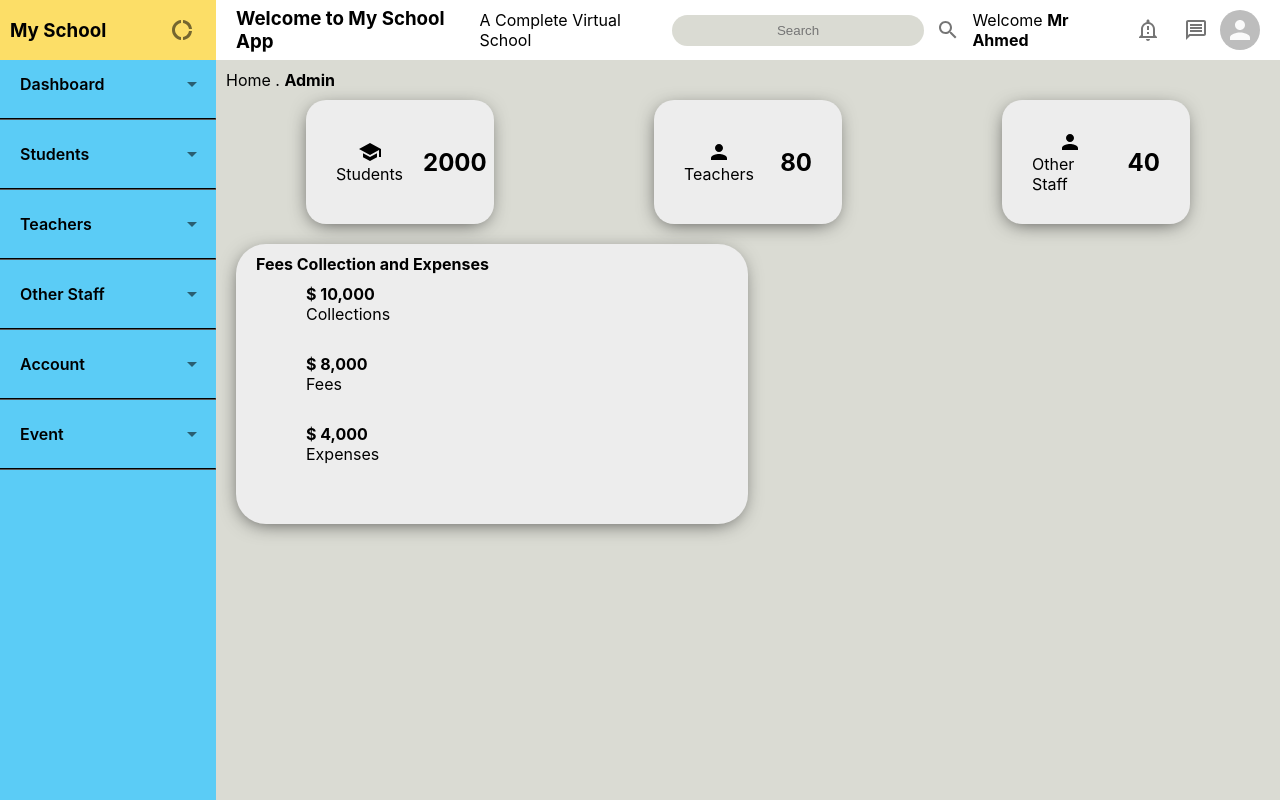
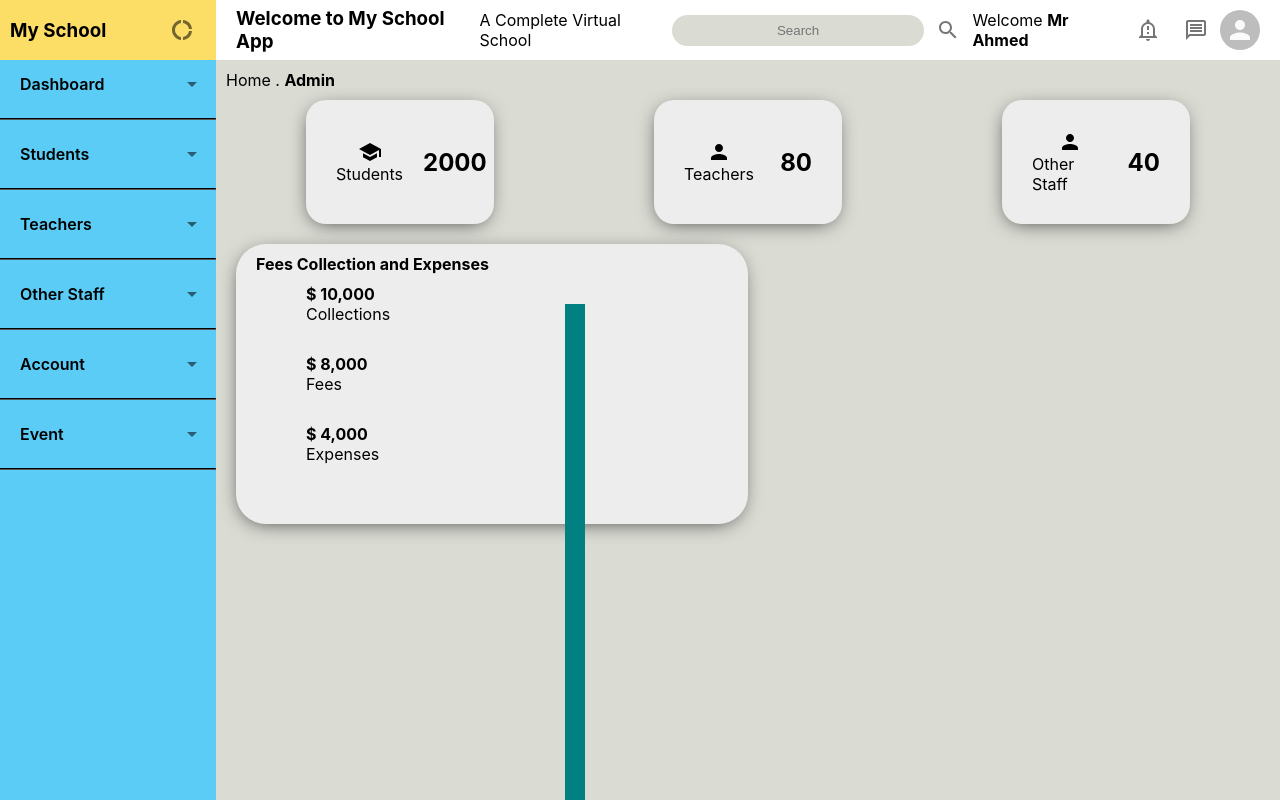
Before and after one commit to Shaheryar123/school-app, a React (Create React App) app: page / in a window 1280 px wide. Shown: the top 800 px of the page. Built offline with nearby package versions, Linux system fonts and the light colour scheme.

Commit message:
Working On Charts

```diff
--- a/src/IncomeAndExpense.css
+++ b/src/IncomeAndExpense.css
@@ -24,3 +24,8 @@
 .feeContainer > h4 {
   padding: 10px 10px 0px 20px;
 }
+.chart {
+  padding: 30px;
+  margin-left: 80px;
+  max-height: 20vh;
+}
--- a/src/IncomeAndExpense.js
+++ b/src/IncomeAndExpense.js
@@ -1,14 +1,45 @@
 import React from 'react'
 import './IncomeAndExpense.css'
-import { IconButton } from '@material-ui/core'
+import incomeandexpense from './IncomeAndExpense.json'
 const IncomeAndExpense = () =>
 {
+    const Chart = ({ children, width, height }) => (
+        <svg viewBox={`0 0 ${width} ${height}`}
+            height={height}
+            width={width}>
+            {children}
+        </svg>
+    )
+    const Bar = ({fill='#000', x,y,height,width}) => (
+        <rect fill ={fill} x={ x} y={y} height ={height} width ={width}  />
+    )
+
+    const greatestValue = values => values.reduce((acc,cur) =>(cur>acc? cur:acc), -Infinity)
+    const BarChart = ({incomeandexpense}) =>
+    {
+        const barWidth = 20
+        const barMargin = 5
+        const width = incomeandexpense.length * (barWidth + barMargin)
+        const height =greatestValue(incomeandexpense.map(datum => datum.quantity))
+        return (
+            <Chart height ={height} width = {width}>
+                {incomeandexpense.map((datum, index)=>(
+                <Bar
+                        key={datum.name}
+                        fill ='teal'
+                    x={index * (barWidth + barMargin)}
+                    y={height -datum.quantity}
+                    width={barWidth}
+                    height ={datum.quantity}/>
+                ))}
+            </Chart>
+        )
+    }
     return (
         <div className = 'feeContainer'>
             <h4>Fees Collection and Expenses</h4>
             <div className = 'feeDes'>
                 <div className='feeDesLeft'>
-
                     <div className='feeDesLeftElement'>
                         <strong>$ 10,000</strong>
                         <p>Collections</p>
@@ -23,6 +54,9 @@ const IncomeAndExpense = () =>
                     </div>
 
                 </div>
+                <div className ='chart'>
+                <BarChart incomeandexpense={ incomeandexpense}/>
+                </div>
             </div>
         </div>
     )
--- /dev/null
+++ b/src/IncomeAndExpense.json
@@ -0,0 +1,14 @@
+[
+    {
+        "name": "Expense",
+        "quantity": 10000
+    },
+    {
+        "name": "Fees",
+        "quantity": 28000
+    },
+    {
+        "name": "Collection",
+        "quantity": 22000
+    }
+]
```
